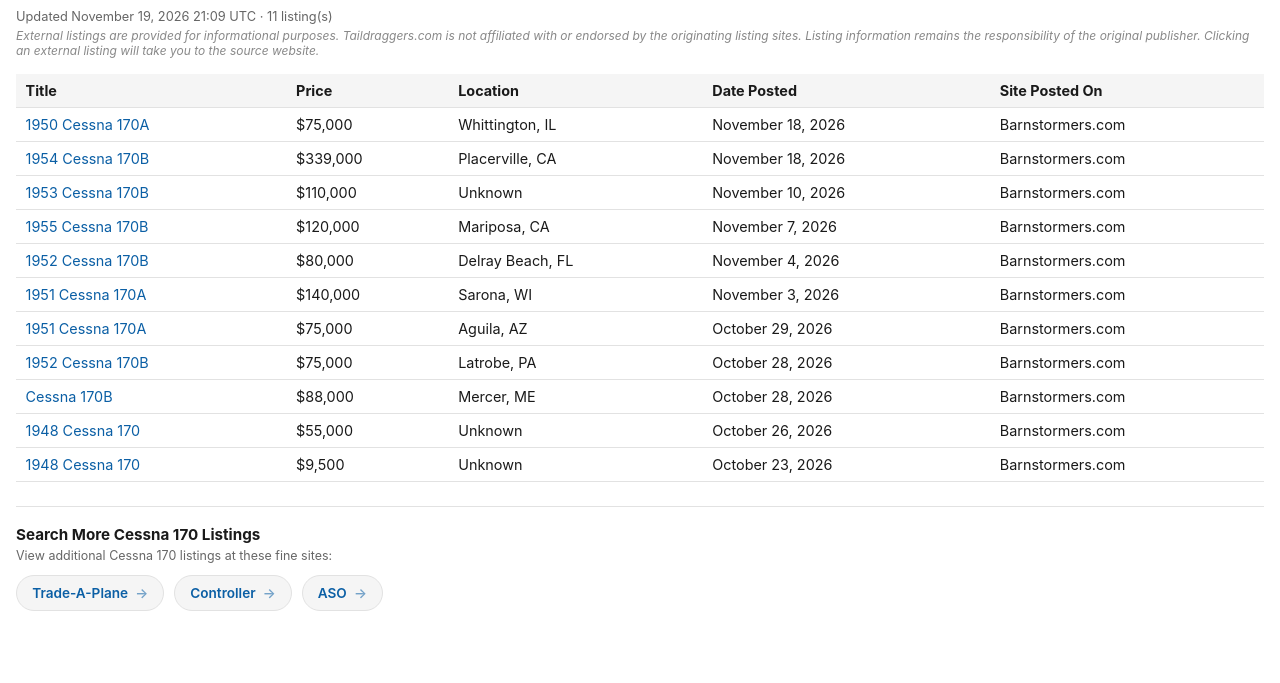
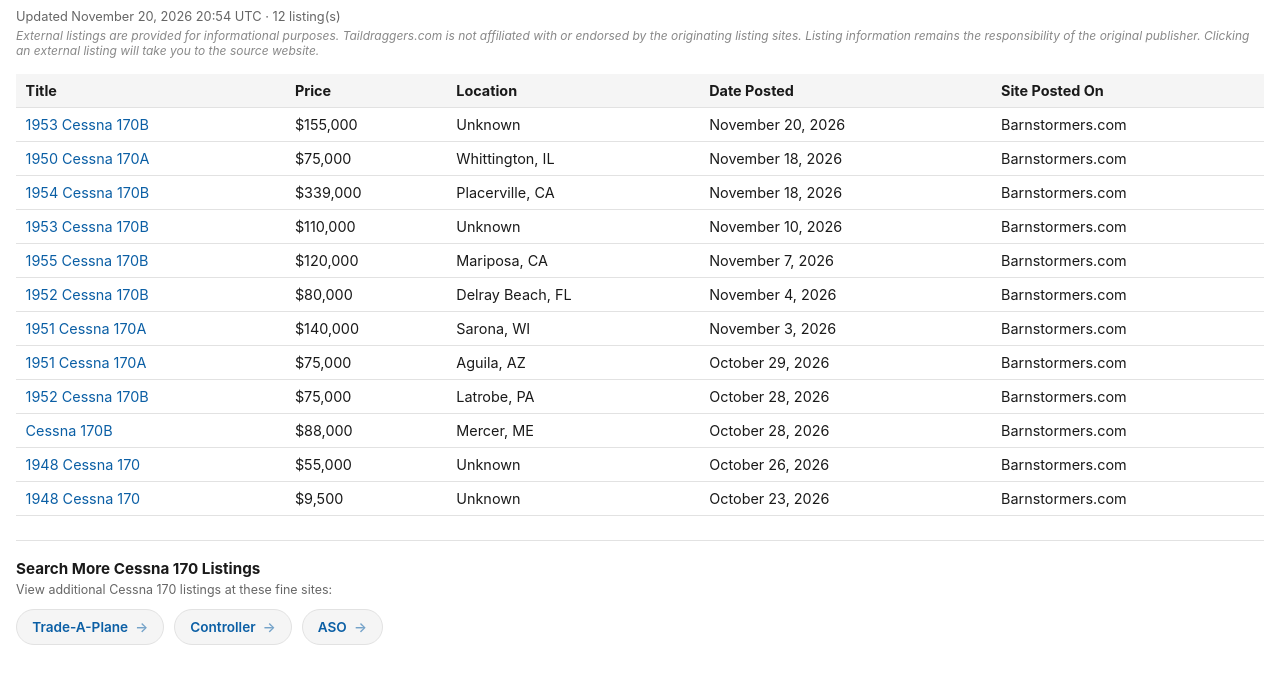
Before and after one commit to taildraggers/cessna-170-for-sale, a plain HTML site: page docs/index.html in a window 1280 px wide. Shown: the part 43-726 px from the top of the page. Drawn offline with Linux system fonts and the light colour scheme.

Commit message:
Update Cessna 170 listings (2026-11-20)

```diff
--- a/docs/index.html
+++ b/docs/index.html
@@ -76,13 +76,14 @@
 </head>
 <body>
   <h1>Other Cessna 170 Ads on the Web</h1>
-  <div class="updated">Updated November 19, 2026 21:09 UTC &middot; 11 listing(s)</div>
+  <div class="updated">Updated November 20, 2026 20:54 UTC &middot; 12 listing(s)</div>
   <div class="disclaimer">External listings are provided for informational purposes. Taildraggers.com is not affiliated with or endorsed by the originating listing sites. Listing information remains the responsibility of the original publisher. Clicking an external listing will take you to the source website.</div>
   <table>
     <thead>
       <tr><th>Title</th><th>Price</th><th>Location</th><th>Date Posted</th><th>Site Posted On</th></tr>
     </thead>
     <tbody>
+        <tr><td><a href="https://www.barnstormers.com/classified-2084656-1953-Cessna-170B.html" target="_blank" rel="noopener noreferrer">1953 Cessna 170B</a></td><td>$155,000</td><td>Unknown</td><td>November 20, 2026</td><td>Barnstormers.com</td></tr>
         <tr><td><a href="https://www.barnstormers.com/classified-2079744-1950-Cessna-170A.html" target="_blank" rel="noopener noreferrer">1950 Cessna 170A</a></td><td>$75,000</td><td>Whittington, IL</td><td>November 18, 2026</td><td>Barnstormers.com</td></tr>
         <tr><td><a href="https://www.barnstormers.com/classified-2029367-1954-Cessna-170B-with-IO-360.html" target="_blank" rel="noopener noreferrer">1954 Cessna 170B</a></td><td>$339,000</td><td>Placerville, CA</td><td>November 18, 2026</td><td>Barnstormers.com</td></tr>
         <tr><td><a href="https://www.barnstormers.com/classified-2081837-1953-Cessna-170B.html" target="_blank" rel="noopener noreferrer">1953 Cessna 170B</a></td><td>$110,000</td><td>Unknown</td><td>November 10, 2026</td><td>Barnstormers.com</td></tr>
```
